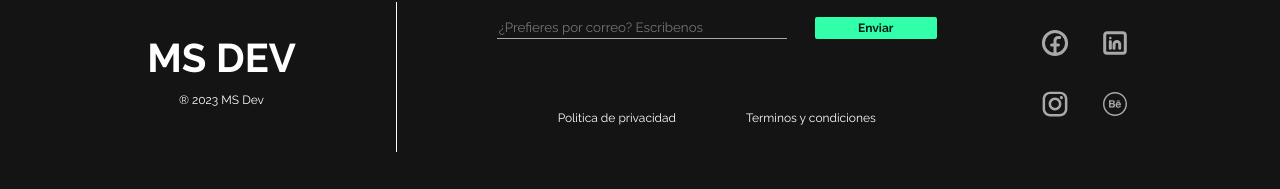
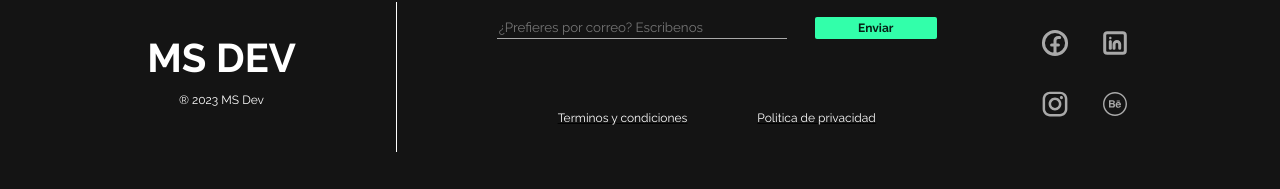
Before and after one commit to MiguelAngelClavijo/MSDEV-WEB, a React app: page / in a window 1280 px wide. Shown: the part 5136-5325 px from the top of the page. Built offline with nearby package versions, Linux system fonts and the light colour scheme.

Commit message:
[ADD] footer links, terminos y conduciones & politica de privacidad

```diff
--- a/src/containers/Footer.jsx
+++ b/src/containers/Footer.jsx
@@ -23,8 +23,12 @@ const Footer = () => {
           <button id="Footer-Btn">Enviar</button>
         </div>
         <div className="Footer-Form-Bottom">
+          <a href="https://celestial-cannon-390.notion.site/T-rminos-y-Condiciones-b947dda8d2be4b0eaf9fd67ad3a7050b" target="_blank">
+          <p>Terminos y condiciones </p>
+          </a >
+          <a href="https://celestial-cannon-390.notion.site/Pol-tica-de-Privacidad-c40ff4cb38784c64bd62b804ef15217f" target="_blank">
           <p>Politica de privacidad</p>
-          <p>Terminos y condiciones</p>
+          </a>
         </div>
       </div>
       <div className="Footer-Icons">
```
